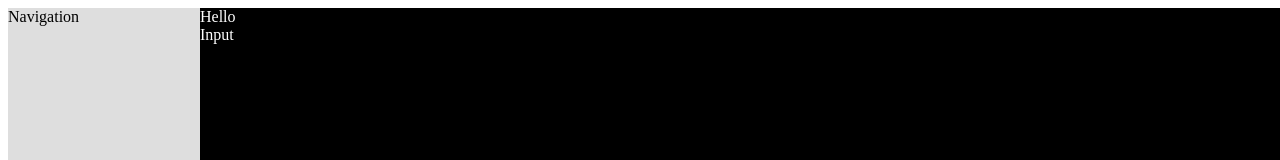
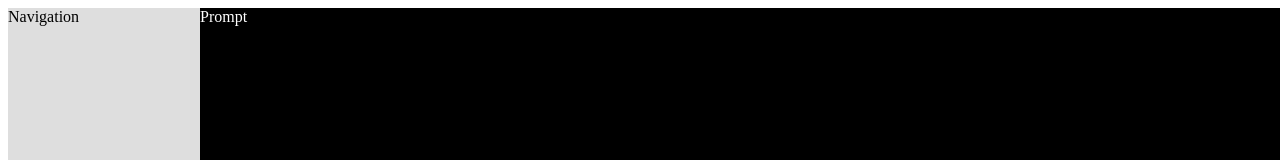
Before and after one commit to pushpendra-dpa/react-chatgpt, a JavaScript app: page / in a window 1280 px wide. Shown: the top 160 px of the page. Built offline with nearby package versions, Linux system fonts and the light colour scheme.

Commit message:
Tasks based distribution

```diff
--- a/src/App.js
+++ b/src/App.js
@@ -1,12 +1,15 @@
 import './App.css';
+import Navigation from './Navigation';
+import Example from './Example';
+import Prompt from './Prompt';
 
 function App() {
   return (
     <div className="App">
-      <div> Navigation </div>
+      <Navigation />
       <div>
-        <div>Hello</div>
-        <div>Input</div>
+        <Example />
+        <Prompt />
       </div>
     </div>
   );
--- /dev/null
+++ b/src/Chats.js
@@ -0,0 +1,4 @@
+const Chats = ()=>{
+    return <div>Chats</div>
+}
+export default Chats
--- /dev/null
+++ b/src/Example.js
@@ -0,0 +1,9 @@
+const Example = ()=> {
+    return(
+        <div>
+
+        </div>
+    )
+}
+
+export default Example;
--- /dev/null
+++ b/src/Navigation.js
@@ -0,0 +1,4 @@
+const Navigation = ()=>{
+    return <div>Navigation</div>
+}
+export default Navigation
--- /dev/null
+++ b/src/Prompt.js
@@ -0,0 +1,4 @@
+const Prompt = ()=>{
+    return <div>Prompt</div>
+}
+export default Prompt;
```
